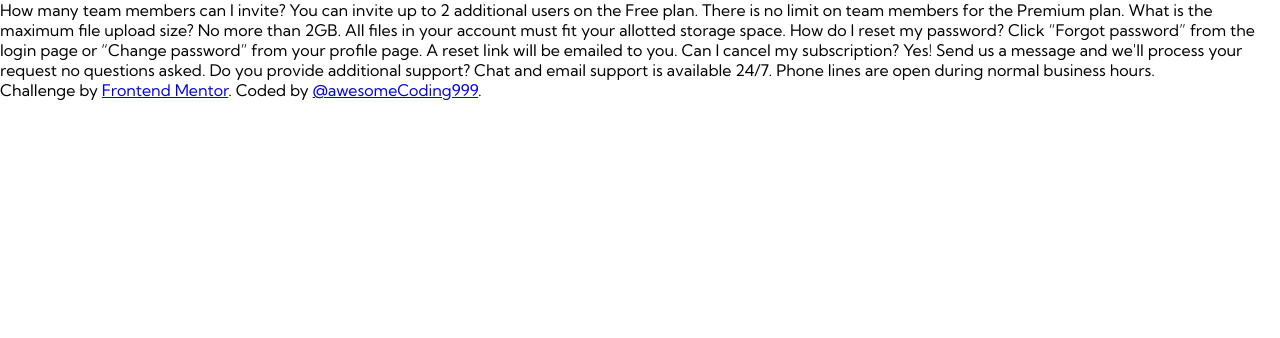
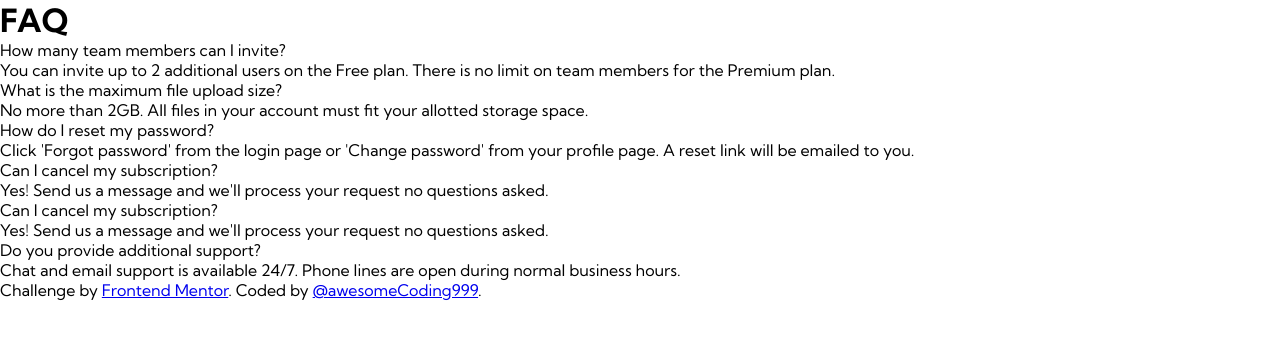
Before and after one commit to awesomeCoding999/frontend-mentor-faq-card, a React (Vite) app: page / in a window 1280 px wide. Shown: the top 338 px of the page. Built offline with nearby package versions, Linux system fonts and the light colour scheme.

Commit message:
feat: setting up FAQ card

```diff
--- a/src/App.tsx
+++ b/src/App.tsx
@@ -1,29 +1,11 @@
 import "./App.css";
-
+import { Footer } from "./components/Footer";
+import { FAQCard } from "./components/FAQCard";
 function App() {
   return (
     <div>
-      How many team members can I invite? You can invite up to 2 additional
-      users on the Free plan. There is no limit on team members for the Premium
-      plan. What is the maximum file upload size? No more than 2GB. All files in
-      your account must fit your allotted storage space. How do I reset my
-      password? Click “Forgot password” from the login page or “Change password”
-      from your profile page. A reset link will be emailed to you. Can I cancel
-      my subscription? Yes! Send us a message and we&apos;ll process your
-      request no questions asked. Do you provide additional support? Chat and
-      email support is available 24/7. Phone lines are open during normal
-      business hours.
-      <footer className="attribution">
-        Challenge by{" "}
-        <a href="https://www.frontendmentor.io?ref=challenge" target="_blank">
-          Frontend Mentor
-        </a>
-        . Coded by{" "}
-        <a href="https://www.frontendmentor.io/profile/awesomeCoding999">
-          @awesomeCoding999
-        </a>
-        .
-      </footer>
+      <FAQCard />
+      <Footer />
     </div>
   );
 }
--- /dev/null
+++ b/src/components/FAQCard.tsx
@@ -0,0 +1,16 @@
+import { faqList } from "../faq";
+export const FAQCard = () => {
+  return (
+    <>
+      <h1>FAQ</h1>
+      <ul>
+        {faqList.map(({ id, question, answer }) => (
+          <li key={id}>
+            <p>{question}</p>
+            <p>{answer}</p>
+          </li>
+        ))}
+      </ul>
+    </>
+  );
+};
--- /dev/null
+++ b/src/components/Footer.tsx
@@ -0,0 +1,15 @@
+export const Footer = () => {
+  return (
+    <footer className="attribution">
+      Challenge by{" "}
+      <a href="https://www.frontendmentor.io?ref=challenge" target="_blank">
+        Frontend Mentor
+      </a>
+      . Coded by{" "}
+      <a href="https://www.frontendmentor.io/profile/awesomeCoding999">
+        @awesomeCoding999
+      </a>
+      .
+    </footer>
+  );
+};
--- /dev/null
+++ b/src/faq.ts
@@ -0,0 +1,40 @@
+import { FAQArr } from "../types";
+export const faqList: FAQArr = [
+  {
+    id: "faq-1",
+    question: "How many team members can I invite?",
+    answer:
+      "You can invite up to 2 additional users on the Free plan. There is no limit on team members for the Premium plan.",
+  },
+  {
+    id: "faq-2",
+    question: "What is the maximum file upload size?",
+    answer:
+      "No more than 2GB. All files in your account must fit your allotted storage space.",
+  },
+  {
+    id: "faq-3",
+    question: "How do I reset my password? ",
+    answer:
+      "Click 'Forgot password' from the login page or 'Change password' from your profile page. A reset link will be emailed to you.",
+  },
+  {
+    id: "faq-4",
+    question: " Can I cancel my subscription? ",
+    answer:
+      "Yes! Send us a message and we'll process your request no questions asked.",
+  },
+
+  {
+    id: "faq-4",
+    question: " Can I cancel my subscription? ",
+    answer:
+      "Yes! Send us a message and we'll process your request no questions asked.",
+  },
+  {
+    id: "faq-5",
+    question: " Do you provide additional support?",
+    answer:
+      "Chat and email support is available 24/7. Phone lines are open during normal business hours.",
+  },
+];
--- /dev/null
+++ b/types.ts
@@ -0,0 +1,7 @@
+type FAQ = {
+  id: string;
+  question: string;
+  answer: string;
+};
+
+export type FAQArr = FAQ[];
```
